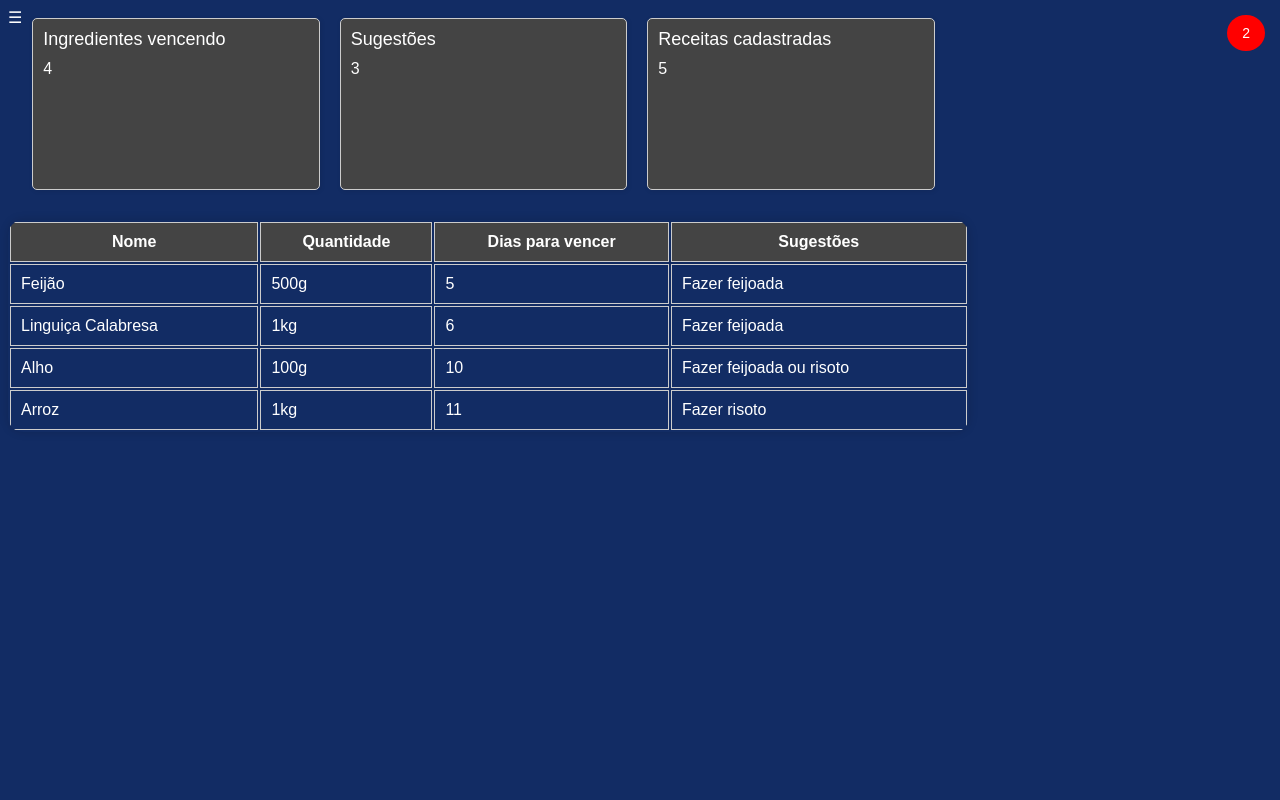
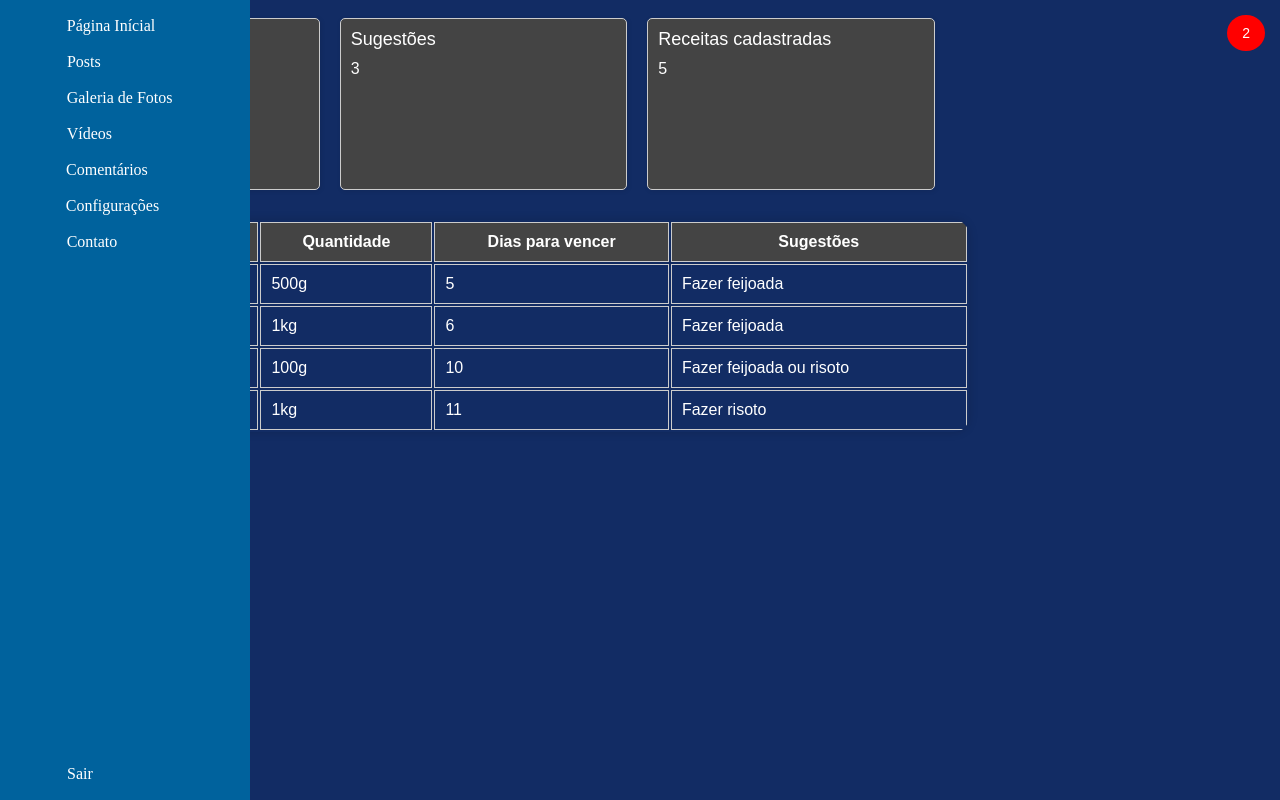
Before and after one commit to GrupoESW/estoqueinteligente-webapp, a Flask app: template app/templates/index.html in a window 1280 px wide. Run offline with Flask 3, Linux system fonts and the light colour scheme; the template is opened without the code that fills it, so the values that code supplies are empty.

Commit message:
testa novo menu

```diff
--- a/app/static/estilo.css
+++ b/app/static/estilo.css
@@ -147,3 +147,152 @@ input[type=text]:focus, input[type=password]:focus {
   /*.rounded-table tbody tr:last-child td {
     border-bottom: none;
   }*/
+
+
+
+
+
+
+
+
+
+
+
+
+
+
+
+
+
+  .icon-text { font-size: 2em; }
+
+.icon {
+
+	position: relative;
+	display: table-cell;
+	width: 70px;
+	height: 36px;
+	text-align: center;
+	vertical-align: middle;
+	font-size:20px;
+
+}
+
+
+.menu-sidebar:hover,nav.menu-sidebar.expanded {
+
+  width:250px;
+  overflow:visible;
+
+}
+
+.menu-sidebar {
+
+	width:65px;
+	height:100%;
+	top:0;
+	left:0;
+	bottom:0;
+	background:#00629d;;
+	position:absolute;
+	overflow:hidden;
+	-webkit-transition:width .04s linear;
+	transition:width .04s linear;
+	-webkit-transform:translateZ(0) scale(1,1);
+	z-index:1000;
+
+}
+
+.menu-sidebar>ul { margin:8px 0; }
+
+.menu-sidebar li {
+
+  position:relative;
+  display:block;
+  width:250px;
+
+}
+
+
+.menu-sidebar li>a {
+
+	position:relative;
+	display:table;
+	border-collapse:collapse;
+	border-spacing:0;
+	color:#ffffff;
+	font-family: arial;
+	font-size:1em;
+	text-decoration:none;
+	-webkit-transform:translateZ(0) scale(1,1);
+	-webkit-transition:all .1s linear;
+	transition:all .1s linear;
+
+}
+
+.menu-sidebar .nav-icon {
+
+	position:relative;
+	display:table-cell;
+	width:60px;
+	height:36px;
+	text-align:center;
+	vertical-align:middle;
+	font-size:1em;
+
+}
+
+.menu-sidebar .menu-texto {
+
+   position:relative;
+   display:table-cell;
+   vertical-align:middle;
+   width:190px;
+   font-family: 'open_sansregular';
+
+}
+
+.menu-sidebar>ul.logout {
+
+  position:absolute;
+  left:0;
+  bottom:0;
+
+}
+
+.no-touch .scrollable.hover {
+    overflow-y:hidden;
+}
+
+.no-touch .scrollable.hover:hover {
+
+  overflow-y:auto;
+  overflow:visible;
+
+}
+
+a:hover,a:focus { text-decoration:none; }
+
+nav {
+
+  -webkit-user-select:none;
+  -moz-user-select:none;
+  -ms-user-select:none;
+  -o-user-select:none;
+  user-select:none;
+
+}
+
+nav ul,nav li {
+
+   outline:0;
+   margin:0;
+   padding:0;
+
+}
+.menu-sidebar li:hover>a,nav.menu-sidebar li.active>a,.dropdown-menu>li>a:hover,.dropdown-menu>li>a:focus,.dropdown-menu>.active>a,.dropdown-menu>.active>a:hover,.dropdown-menu>.active>a:focus,.no-touch .dashboard-page nav.dashboard-menu ul li:hover a,.dashboard-page nav.dashboard-menu ul li.active a {
+
+    color:#fff;
+    background-color:#242424;
+
+}
--- a/app/templates/index.html
+++ b/app/templates/index.html
@@ -9,7 +9,79 @@
 </head>
 
 <body>
+  <nav class="menu-sidebar">
 
+    <ul>
+        <li>
+            <a href="#">
+                <i class="icon icon-home icon-text"></i>
+                <span class="menu-texto">
+                    Página Inícial
+                </span>
+            </a>
+
+        </li>
+
+        <li class="has-subnav">
+            <a href="#">
+                <i class="icon icon-file-text icon-text"></i>
+                <span class="menu-texto">Posts</span>
+            </a>
+
+        </li>
+
+        <li class="has-subnav">
+            <a href="#">
+               <i class="icon icon-camera icon-text"></i>
+                <span class="menu-texto">Galeria de Fotos</span>
+            </a>
+
+        </li>
+
+        <li class="has-subnav">
+            <a href="#">
+               <i class="icon icon-play-circle icon-text"></i>
+                <span class="menu-texto">Vídeos</span>
+            </a>
+
+        </li>
+
+
+        <li>
+           <a href="#">
+               <i class="icon icon-comments icon-text"></i>
+                <span class="menu-texto">Comentários</span>
+            </a>
+        </li>
+
+        <li>
+           <a href="#">
+                <i class="icon icon-gear icon-text"></i>
+                <span class="menu-texto">Configurações</span>
+            </a>
+        </li>
+
+        <li>
+            <a href="#">
+               <i class="icon icon-envelope icon-text"></i>
+                <span class="menu-texto"> Contato </span>
+            </a>
+        </li>
+
+    </ul>
+
+    <ul class="logout">
+
+        <li>
+           <a href="#">
+                <i class="icon icon-plug icon-text"></i>
+                <span class="menu-texto"> Sair</span>
+            </a>
+        </li>
+
+    </ul>
+
+</nav>
   <div id="mySidenav" class="sidenav">
     <label class="title">Dispensa Inteligente</label>
 
```
